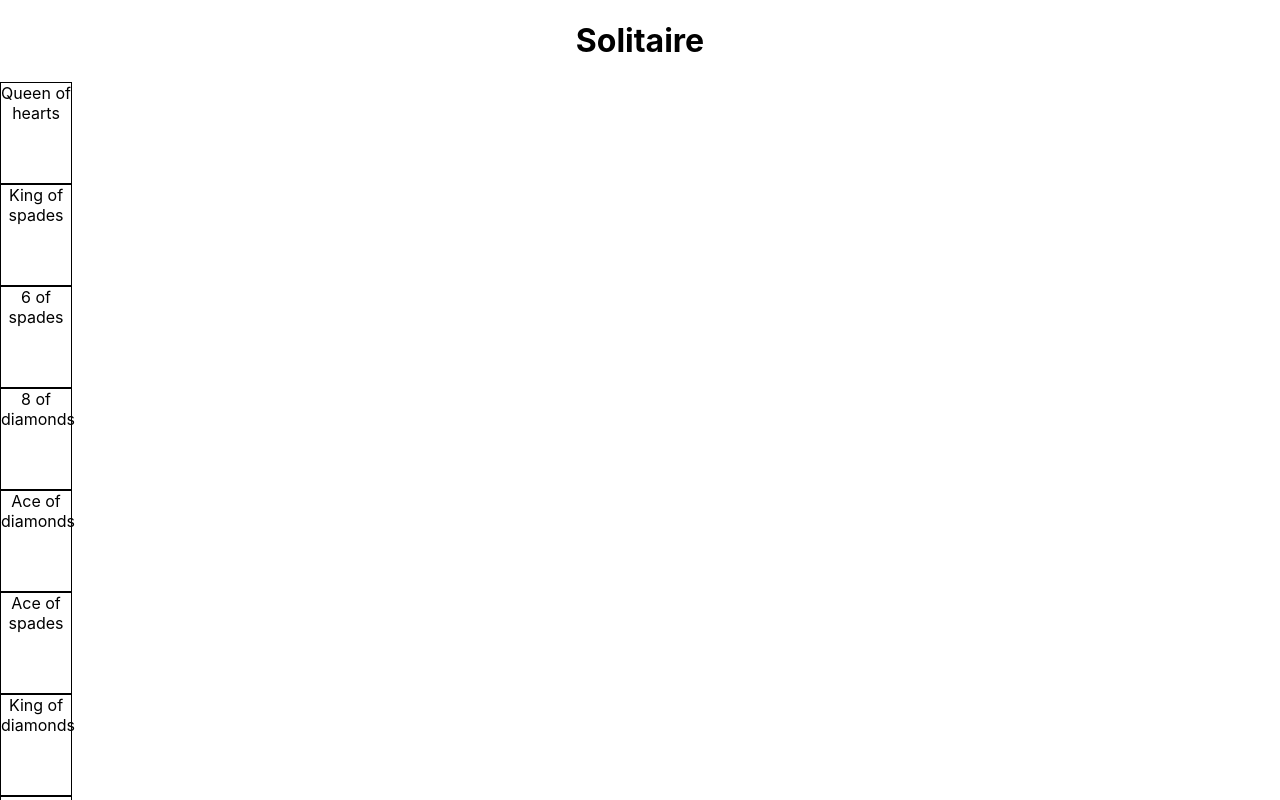
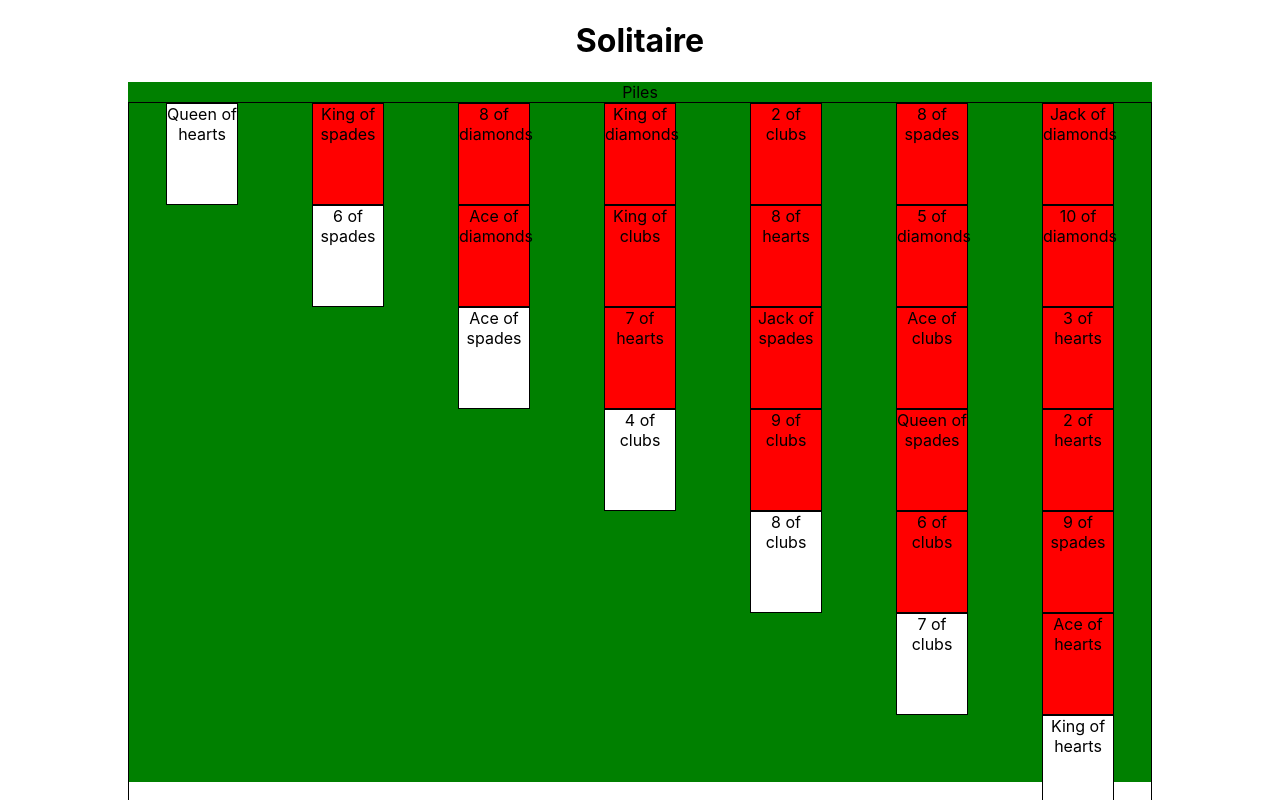
Before and after one commit to eschwartz929/solitaire, a React (Create React App) app in the folder solitaire/: page / in a window 1280 px wide. Both pictures are taken after a click on the button "New Game". Shown: the top 800 px of the page. Built offline with nearby package versions, Linux system fonts and the light colour scheme.

Commit message:
making progress

```diff
--- a/solitaire/src/App.css
+++ b/solitaire/src/App.css
@@ -52,3 +52,8 @@
   color: blue;
   background-color: yellow;
 }
+
+.game {
+  display: flex;
+  justify-content: center;
+}
--- a/solitaire/src/App.js
+++ b/solitaire/src/App.js
@@ -1,6 +1,6 @@
 import logo from './logo.svg';
 import './App.css';
-import Game from './game.js'
+import Game from './Game.js'
 
 function App() {
   return (
--- /dev/null
+++ b/solitaire/src/Board.js
@@ -0,0 +1,47 @@
+import './css/Board.css'
+import Card from './components/Card'
+
+function Board({deck, discardPile, stacks}) {
+    console.log('stacks: ', stacks)
+    return (
+        <div className="board">
+            <div className="top-row">
+                {/* <Deck cards={deck}/> */}
+                <span>Piles</span>
+            </div>
+            <Stacks stacks={stacks}></Stacks>
+        </div>
+    )
+}
+
+// function Deck({cards}) {
+//     return (
+//         <Card
+//     )
+// }
+
+function Stacks({stacks}) {
+    return (
+        <div className="stacks-section">
+            {stacks.map((stack, index) =>
+                <Stack key={index} cards={stack}></Stack>)
+            }
+        </div>
+    )
+}
+
+function Stack({cards}) {
+    return (
+        <div className="stack">
+            {cards.map((card, index) =>
+                <Card
+                    key={index}
+                    suit={card.suit}
+                    number={card.number}
+                    visible={card.visible}></Card>
+            )}
+        </div>
+    )
+
+}
+export default Board
--- a/solitaire/src/components/Card.js
+++ b/solitaire/src/components/Card.js
@@ -3,15 +3,14 @@ import "../css/Card.css"
 import suits from "../config/suits"
 import numbers from "../config/cardNumbers"
 
-function Card({suit, number, status}) {
+function Card({suit, number, visible}) {
     const cardSuit = suits[suit]
     const cardLabel = numbers[number]
-
 
     return (
         <>
         {cardSuit && cardLabel &&
-            <div className="card">
+            <div className={visible ? 'card' : 'card hidden-card'} >
                 {cardLabel} of {cardSuit}
             </div>
         }
--- /dev/null
+++ b/solitaire/src/css/Board.css
@@ -0,0 +1,17 @@
+.board {
+    background-color: green;
+    width: 80%;
+    height: 700px;
+
+}
+
+.top-row {
+    display: flex;
+    justify-content: space-around;
+}
+
+.stacks-section {
+    border:1px black solid;
+    display: flex;
+    justify-content: space-around;
+}
--- a/solitaire/src/css/Card.css
+++ b/solitaire/src/css/Card.css
@@ -1,5 +1,10 @@
 .card {
     border:1px black solid;
+    background-color: white;
     height: 100px;
     width: 70px;
 }
+
+.hidden-card {
+    background-color: red;
+}
--- a/solitaire/src/game.js
+++ b/solitaire/src/game.js
@@ -1,22 +1,28 @@
 import { useEffect, useState } from "react"
 import Card from "./components/Card"
+import Board from "./Board.js"
 
 function Game() {
     const [activeGame, setActiveGame] = useState(false)
+    const [fullDeck, setFullDeck] = useState([])
     const [deck, setDeck] = useState([])
+    const [discardPile, setDiscardPile] = useState([])
+    const [stacks, setStacks] = useState([])
 
     useEffect(() => {
-        if (deck.length === 0) {
-            const initDeck = []
+        if (fullDeck.length === 0) {
+
             for (var i = 1; i < 14; i++) {
+
                 for (var j = 0; j < 4; j++) {
-                    initDeck.push({suit: j, number: i})
+                    fullDeck.push({suit: j, number: i, visible: false})
                 }
+
             }
-            setDeck(initDeck)
+            setFullDeck(fullDeck)
         }
 
-    }, [deck])
+    }, [fullDeck])
 
     function newGame() {
         setActiveGame(true)
@@ -24,21 +30,55 @@ function Game() {
     }
 
     function shuffle() {
-        var tempDeck = deck
+        var tempDeck = fullDeck
         for (let i = tempDeck.length - 1; i > 0; i--) {
             const j = Math.floor(Math.random() * (i + 1));
             [tempDeck[i], tempDeck[j]] = [tempDeck[j], tempDeck[i]];
         }
-        setDeck(tempDeck)
+        setFullDeck(tempDeck)
+        deal()
+    }
+
+    function deal() {
+        var initStacks = []
+        var stackIndex = 0
+        var cardsPerStack = 0
+
+        console.log('deck: ', fullDeck)
+
+        for (var i = 0; i < 28; i++) {
+
+            if (!stacks[stackIndex]) stacks[stackIndex] = []
+
+            var card = fullDeck[i]
+
+            if (cardsPerStack === stackIndex) {
+                card.visible = true
+                stacks[stackIndex].push(card)
+                stackIndex++
+                cardsPerStack = 0
+            } else {
+                stacks[stackIndex].push(card)
+                cardsPerStack++
+            }
+        }
+        for (var i = 28; i < 51; i++) {
+            deck.push(fullDeck[i])
+        }
+        discardPile.push(fullDeck[51])
+        console.log('init stacks:', stacks)
+        console.log('deckk:', deck)
+        setStacks(stacks)
+        setDeck(deck)
     }
 
     return (
-        <div>
+        <div className="game">
             {!activeGame && <button className="button" onClick={newGame}>New Game</button>}
-            {activeGame && deck.length > 1 &&
-                deck.map((card, index) => <Card key={index} suit={card.suit} number={card.number}></Card>)
-                }
-            {/* <Card suit={0} number={12}></Card> */}
+            {activeGame && fullDeck.length > 1 &&
+                // deck.map((card, index) => <Card key={index} suit={card.suit} number={card.number}></Card>)
+                // }
+                <Board deck={deck} discardPile={discardPile} stacks={stacks}></Board>}
         </div>
     )
 }
```
